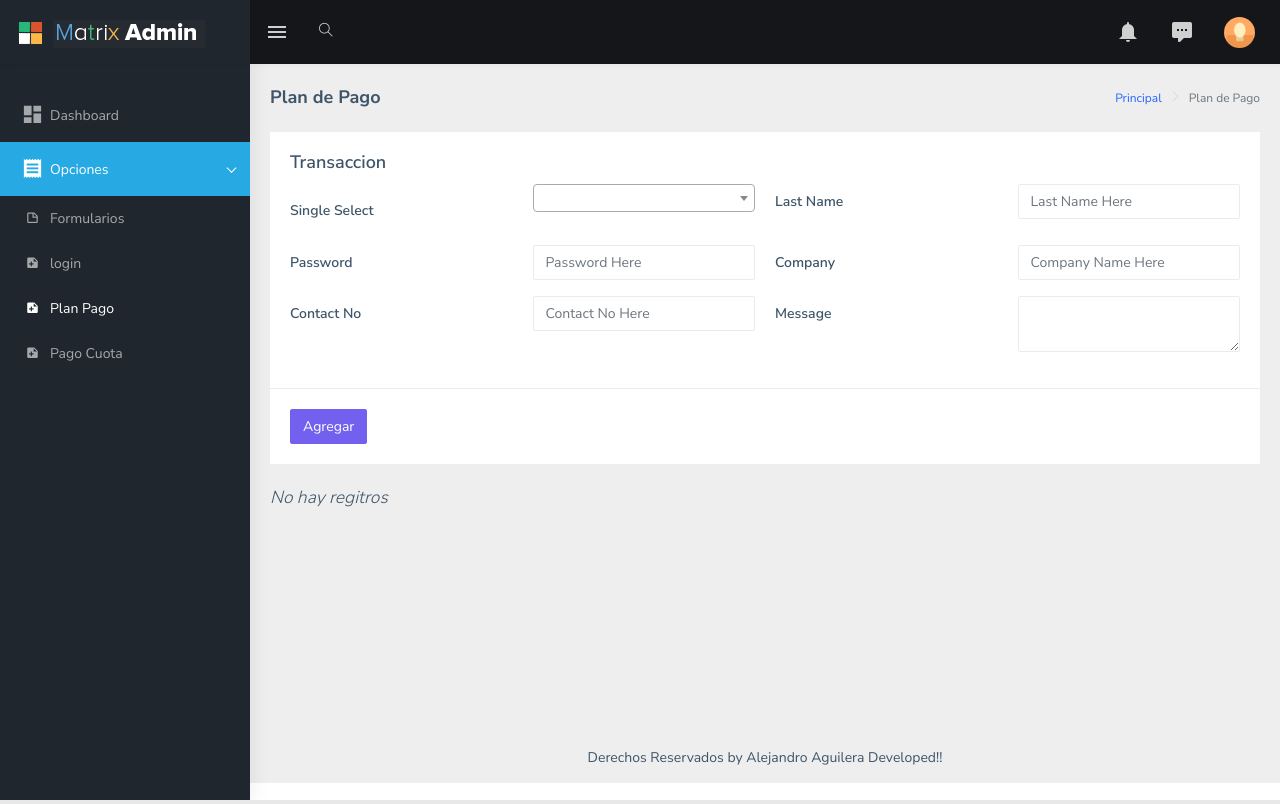
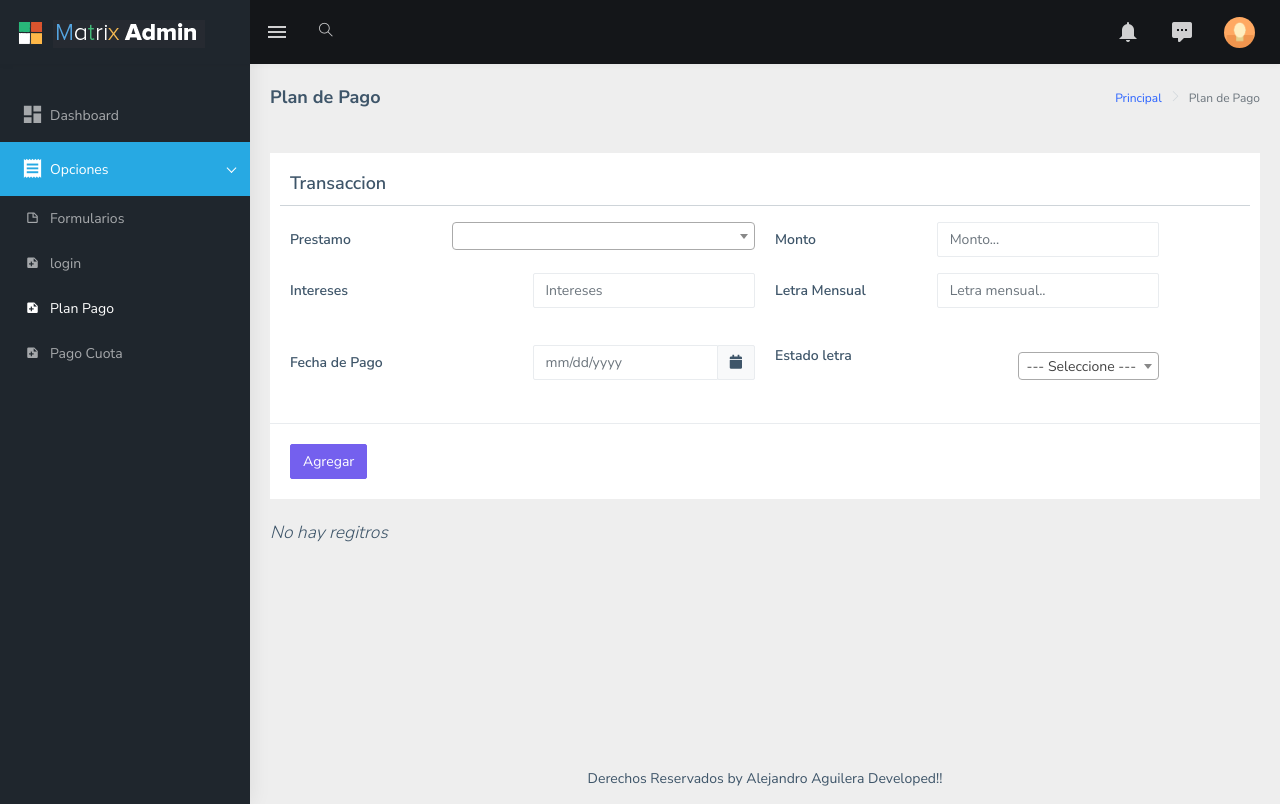
Before and after one commit to Alex777aguilera/Proyecto_Banco, a PHP site: page /html/plan_pago.php in a window 1280 px wide. Run offline with PHP 8.4, Linux system fonts and the light colour scheme; data that the repository does not hold is empty.

Commit message:
se modifico conexion.php, para estructura de combobox en plan_pago.php

```diff
--- a/html/conexion.php
+++ b/html/conexion.php
@@ -5,6 +5,10 @@
     define('DB_NAME', 'financiera1');
 
     $con = mysqli_connect(DB_SERVER, DB_USERNAME, DB_PASSWORD, DB_NAME);
+    $usuario = 'root';
+    $password = '';
+   	$db = new PDO('mysql:host=localhost;dbname=financiera1', $usuario, $password);
+    $connect = new mysqli("localhost", "root", "", "financiera1") or die('Error al conectar'. mysqli_error($connect));
 
     if($con === false){
         die("ERROR: No se pudo conectar a la base de datos " . mysqli_connect_error());
--- a/html/plan_pago.php
+++ b/html/plan_pago.php
@@ -30,74 +30,94 @@
                     </div>
                 </div>
             </div>
+            <br>
 
 	    <!-- Parte en donde se trabajara -->
 	    <div class="container-fluid">
             <div class="row">
                 <div class="col-12">
                         <div class="card">
-                            <form class="form-horizontal">
+                            <form class="form-horizontal" action="plan_pago.php" method="POST">
                                 <div class="card-body">
                                     <h4 class="card-title">Transaccion</h4>
                                     <div class="row mb-3">
-
-                                    <label class="col-md-3 mt-3">Single Select</label>
-                                    <div class="col-md-3">
-                                        <select class="select2 form-select shadow-none"
+                                        <hr>
+                                    <label for="lname" class="col-md-2 control-label col-form-label">Prestamo</label>
+                                    <div class="col-md-4">
+                                        <select class="select2 form-select shadow-none" name="prestamo" id="prestamo" onchange="dato(this.value);"
                                             style="width: 100%; height:36px;">
                                             <?php
-                                            require_once "conexion.php";
-                                            $query ="SELECT * FROM `prestamos` as p INNER JOIN cuenta as c ON p.idCuenta = c.idCuenta";                                           while ($valores = mysqli_fetch_array($query))  {
-                                            echo "<option>Select</option>";
-                                            echo "<optgroup label='Prestamos'>";
-                                            echo '<option value="'.$valores[idPrestamo].'">'.$valores[idPrestamo].'</option>';
-                                            echo "</optgroup>";
-                                            }
-                                             ?>
+                                                require_once "conexion.php";
 
+
+                                                $query = $db->prepare("SELECT * FROM `prestamos` as pr
+                                                    INNER JOIN cuenta as c ON pr.idCuenta = c.idCuenta
+                                                    INNER JOIN registrocliente as rc ON c.idRegistroCliente = rc.idRegistroCliente");
+
+                                                $query->execute();
+                                                $data = $query->fetchAll();
+
+                                                 foreach ($data as $valores) {
+                                                     echo "<option>--- Seleccione ---</option>";
+                                                     echo "<optgroup label='Prestamos'>";
+                                                     echo '<option value='.$valores[idPrestamo].'>'.$valores[idPrestamo].'-'.$valores[nombres].'-'.$valores[numeroCuenta]. '</option>';
+                                                     echo "</optgroup>";
+                                                    }
+                                            ?>
                                         </select>
                                     </div>
-                                    <label for="lname" class="col-sm-3 control-label col-form-label">Last
-                                            Name</label>
+                                    <label for="lname" class="col-md-2 control-label col-form-label">Monto</label>
                                         <div class="col-md-3">
-                                            <input type="text" class="form-control" id="lname"
-                                                placeholder="Last Name Here">
+                                            <input type="text" class="form-control" id="monto" onkeypress="return soloNumeros(event)"
+                                                placeholder="Monto..." name="monto">
                                         </div>
                                 </div>
 
                                     <div class="row mb-3">
                                         <label for="lname"
-                                            class="col-sm-3 control-label col-form-label">Password</label>
+                                            class="col-sm-3 control-label col-form-label">Intereses</label>
                                         <div class="col-md-3">
-                                            <input type="password" class="form-control" id="lname"
-                                                placeholder="Password Here">
+                                            <input type="text" class="form-control" id="intereses" onkeypress="return soloNumeros(event)"
+                                                placeholder="Intereses" name="intereses">
                                         </div>
 
-                                        <label for="email1"
-                                            class="col-sm-3 control-label col-form-label">Company</label>
+                                        <label for="lname" class="col-md-2 control-label col-form-label">Letra Mensual</label>
                                         <div class="col-md-3">
-                                            <input type="text" class="form-control" id="email1"
-                                                placeholder="Company Name Here">
+                                            <input type="text" class="form-control" id="Lmensual" name="Lmensual" onkeypress="return soloNumeros(event)"
+                                                placeholder="Letra mensual..">
                                         </div>
                                     </div>
+                                    <br>
                                     <div class="row mb-3">
-                                        <label for="cono1"
-                                            class="col-sm-3 control-label col-form-label">Contact No</label>
+
+                                        <label for="lname"
+                                            class="col-sm-3 control-label col-form-label">Fecha de Pago</label>
                                         <div class="col-md-3">
-                                            <input type="text" class="form-control" id="cono1"
-                                                placeholder="Contact No Here">
+                                            <div class="input-group">
+                                                <input type="text" class="form-control" id="datepicker-autoclose"
+                                                    placeholder="mm/dd/yyyy" name="fecha_pago">
+                                                <div class="input-group-append">
+                                                    <span class="input-group-text h-100"><i class="fa fa-calendar"></i></span>
+                                                </div>
+                                            </div>
                                         </div>
 
-                                        <label for="cono1"
-                                            class="col-sm-3 control-label col-form-label">Message</label>
-                                        <div class="col-md-3">
-                                            <textarea class="form-control"></textarea>
+                                        <label class="col-md-3">Estado letra</label>
+                                        <div  for="lname" class="col-lg-2 control-label col-form-label">
+                                            <select class="select2 form-select shadow-none"
+                                                style="width: 100%; height:36px;" name="Eletra">
+                                                <option>--- Seleccione ---</option>
+                                                <optgroup label="Estado">
+                                                    <option value="0">Activo</option>
+                                                    <option value="1">Inactivo</option>
+                                                </optgroup>
+                                            </select>
                                         </div>
                                     </div>
                                 </div>
                                 <div class="border-top">
                                     <div class="card-body">
-                                        <button type="button" class="btn btn-primary">Agregar</button>
+                                        <button class="btn btn-primary">Agregar</button>
                                     </div>
                                 </div>
                             </form>
@@ -105,6 +125,47 @@
                 </div>
             </div>
 	     	<?php
+// Registro
+// $prestamo = 0;
+// $monto = 0;
+// $intereses = 0;
+// $LetraMensual = 0;
+// $fechaPago = 0;
+// $EstadoLetra = 0;
+// $registro = 0;
+
+if ($_POST == true) {
+        // Validaciones de campos bacios
+
+        if (empty($_POST['prestamo']) == false && empty($_POST['monto']) == false && empty($_POST['intereses']) == false && empty($_POST['Lmensual']) == false && empty($_POST['fecha_pago']) == false && empty($_POST['Eletra']) == false ) {
+            echo "entro";
+            $prestamo = $_POST['prestamo'];
+            $monto = $_POST['monto'];
+            $intereses = $_POST['intereses'];
+            $LetraMensual = $_POST['Lmensual'];
+            $fechaPago = $_POST['fecha_pago'];
+            $EstadoLetra = $_POST['Eletra'];
+            // Query registro
+             $query_registro = $db->prepare("INSERT INTO `plandepago` (`idPrestamo`, `monto`, `intereses`, `letraMensual`, `fechaPago`, `estadoLetra`) VALUES ('$prestamo', '$monto', '$intereses', '$LetraMensual', '$fechaPago', '$EstadoLetra')");
+
+            if (mysqli_query($query_registro) ){
+            echo "<p>Registro agregado.</p>";
+            } else {
+            echo "<p>No se agregó...</p>";
+            }
+
+
+
+
+        }else{
+            echo "no entro";
+        }
+
+
+    }
+
+// Fin Registro
+                        // Tabla registros
                         $sql = "SELECT * FROM plandepago";
                         if($result = mysqli_query($con, $sql)){
                             if(mysqli_num_rows($result) > 0)
@@ -161,6 +222,37 @@
 </html>
 
 <script>
+
+function dato(valor) {
+
+alert(valor);
+
+}
+
+function soloNumeros(e)
+{
+    var key = e.keycode || e.which;
+    var tecla = String.fromCharCode(key).toLowerCase();
+    numeros = ".0123456789";
+    especiales = [44, 45, 46];
+    tecla_especial = false;
+
+    for(var i in especiales)
+    {
+        if(key == especiales)
+        {
+            tecla_especial = true;
+            break;
+        }
+    }
+
+    if(numeros.indexOf(tecla) == -1 && !tecla_especial)
+    {
+
+        return false;
+    }
+
+}
         //***********************************//
         // For select 2
         //***********************************//
@@ -198,8 +290,6 @@
             autoclose: true,
             todayHighlight: true
         });
-        var quill = new Quill('#editor', {
-            theme: 'snow'
-        });
+
 
     </script>
```
